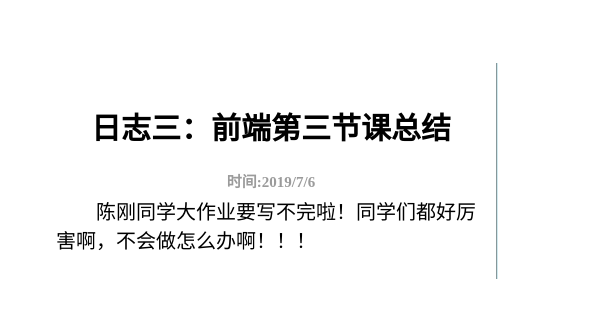
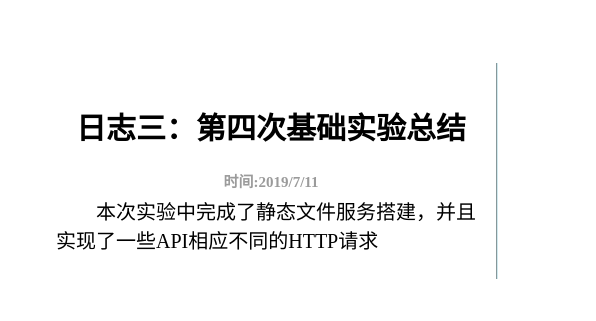
Before and after one commit to cgang16/cgang16.github.io, a plain HTML site: page index.html in a window 1280 px wide. Shown: the part 1164-1485 px from the top of the page, 684-1280 px from the left. Drawn offline with Linux system fonts and the light colour scheme.

Commit message:
no message

```diff
--- a/index.html
+++ b/index.html
@@ -73,9 +73,9 @@
                     </div>
                     <div class="journal" style="border-right:2px groove  rgb(208,233,238)">
                         <div class="contents">
-                            <h1><a name="D3" href="journal.html">日志三：前端第三节课总结</a></h1>
-                            <h2>时间:2019/7/6</h2>
-                            <p>陈刚同学大作业要写不完啦！同学们都好厉害啊，不会做怎么办啊！！！</p>
+                            <h1><a name="D3" href="journal3.html">日志三：第四次基础实验总结</a></h1>
+                            <h2>时间:2019/7/11</h2>
+                            <p>本次实验中完成了静态文件服务搭建，并且实现了一些API相应不同的HTTP请求</p>
                         </div>
                     </div>
                 </div>
```
